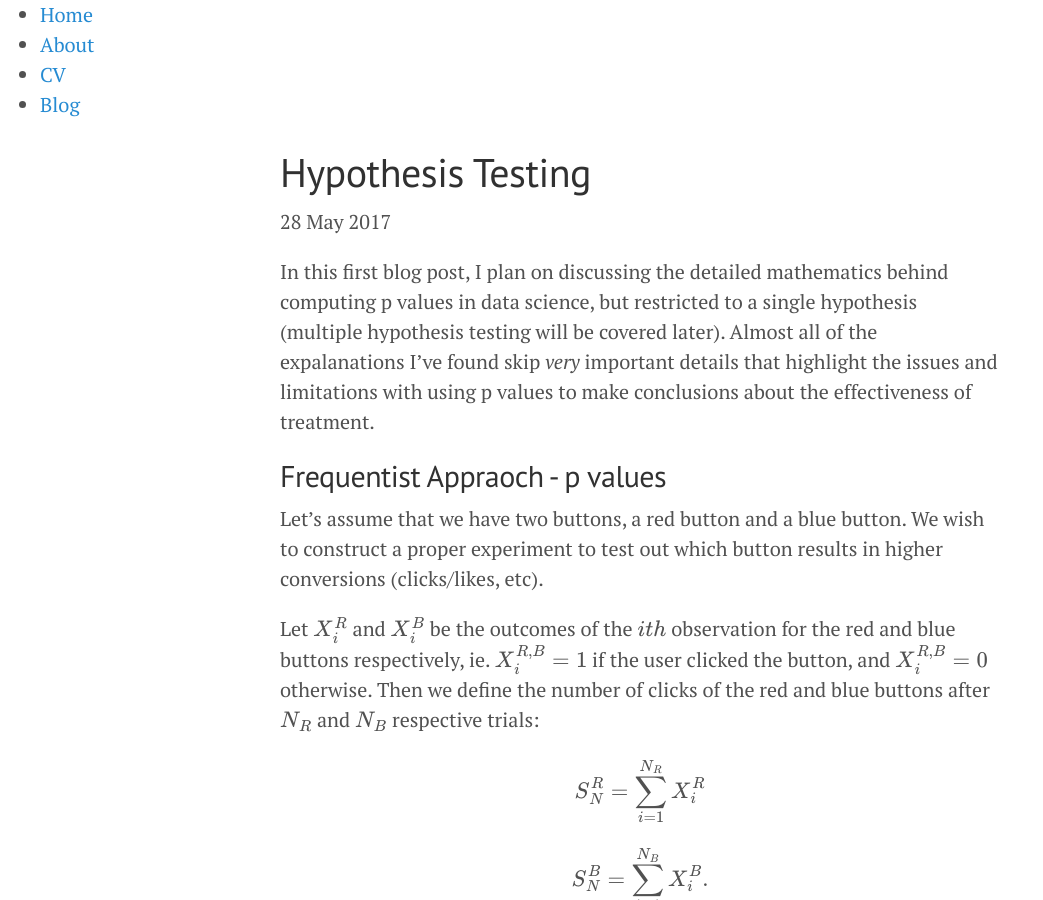
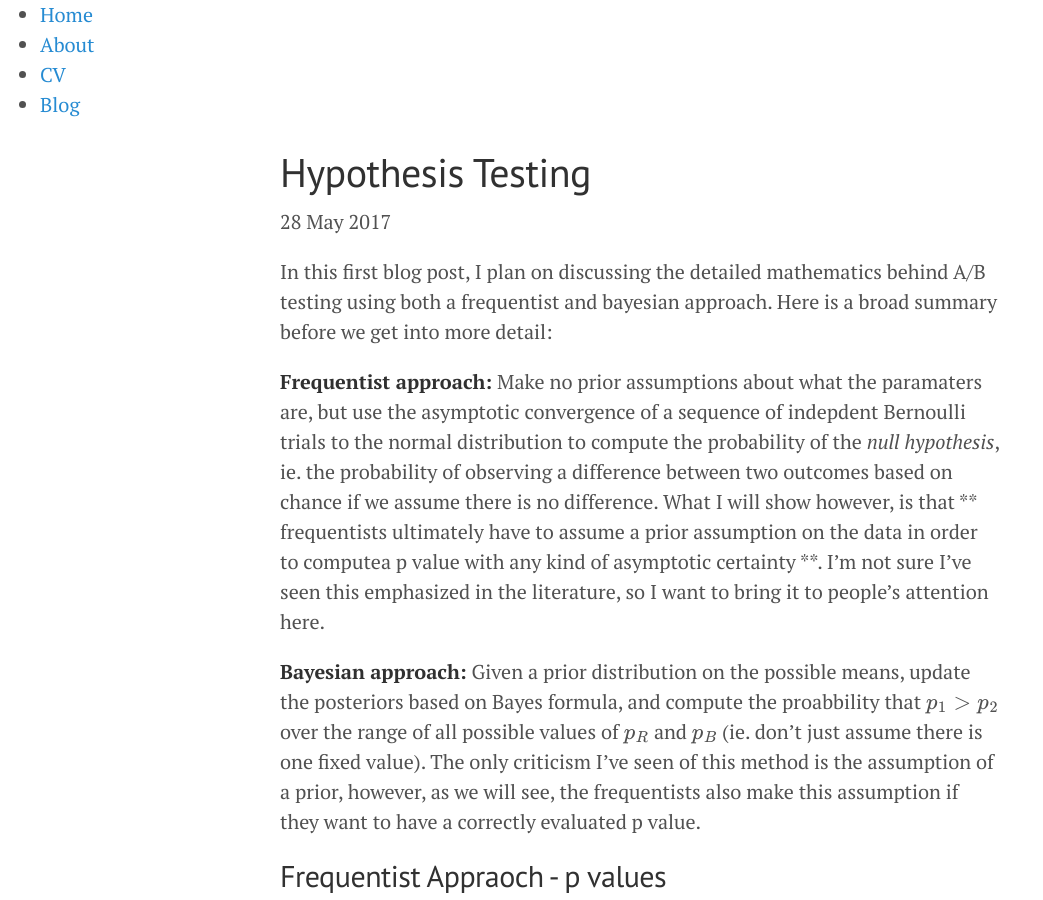
Before and after one commit to doriang102/doriang102.github.io, a Jekyll site: the page built from _posts/2017-05-28-hypothesis-testing.md, in a window 1280 px wide and 900 px high. Shown: the whole window, without its empty margins (0-1043 px from the left). Built offline with Jekyll 4.4.1, drawn with Linux system fonts in a browser that asks for light colours; our own code applies the rules of GitHub Pages for plain Markdown files; formulas are drawn with MathJax 3.

Commit message:
Update 2017-05-28-hypothesis-testing.md

```diff
--- a/_posts/2017-05-28-hypothesis-testing.md
+++ b/_posts/2017-05-28-hypothesis-testing.md
@@ -1,4 +1,10 @@
-In this first blog post, I plan on discussing the detailed mathematics behind computing p values in data science, but restricted to a single hypothesis (multiple hypothesis testing will be covered later). Almost all of the expalanations I've found skip *very* important details that highlight the issues and limitations with using p values to make conclusions about the effectiveness of treatment.
+In this first blog post, I plan on discussing the detailed mathematics behind A/B testing using both a frequentist and bayesian approach. Here is a broad summary before we get into more detail:
+
+**Frequentist approach:** Make no prior assumptions about what the paramaters are, but use the asymptotic convergence of a sequence of indepdent Bernoulli trials to the normal distribution to compute the probability of the *null hypothesis*, ie. the probability of observing a difference between two outcomes based on chance if we assume there is no difference. What I will show however, is that ** frequentists ultimately have to assume a prior assumption on the data in order to computea p value with any kind of asymptotic certainty **. I'm not sure I've seen this emphasized in the literature, so I want to bring it to people's attention here.
+
+**Bayesian approach:** Given a prior distribution on the possible means, update the posteriors based on Bayes formula, and compute the proabbility that $$p_1 > p_2$$ over the range of all possible values of $$p_R$$ and $$p_B$$ (ie. don't  just assume there is one fixed value). The only criticism I've seen of this method is the assumption of a prior, however, as we will see, the frequentists also make this assumption if they want to have a correctly evaluated p value.
+
+
 
 ## Frequentist Appraoch - p values
 
```
